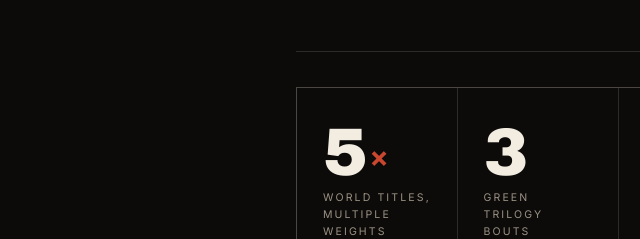
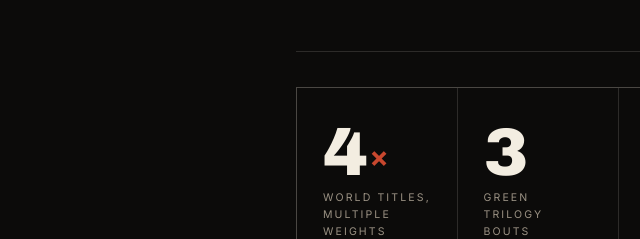
Before and after one commit to Marinto-Richee/the-verdict, a plain HTML site: page index.html in a window 1280 px wide. Shown: the part 1216-1455 px from the top of the page, 22-662 px from the left. Drawn offline with Linux system fonts and the light colour scheme.

Commit message:
Fix: Mundine world titles 5 -> 4

```diff
--- a/index.html
+++ b/index.html
@@ -1024,7 +1024,7 @@ function setRim(hex){
    TALE OF THE TAPE — count-up numerals
    --------------------------------------------------------------------------- */
 var TAPE = [
-  {n:5, suf:"×", lbl:"World titles, multiple weights"},
+  {n:4, suf:"×", lbl:"World titles, multiple weights"},
   {n:3, suf:"", lbl:"Green trilogy bouts"},
   {n:46, suf:"", lbl:"Career wins"},
   {n:1, suf:"st", lbl:"NRL star to turn pro boxer"},
```
